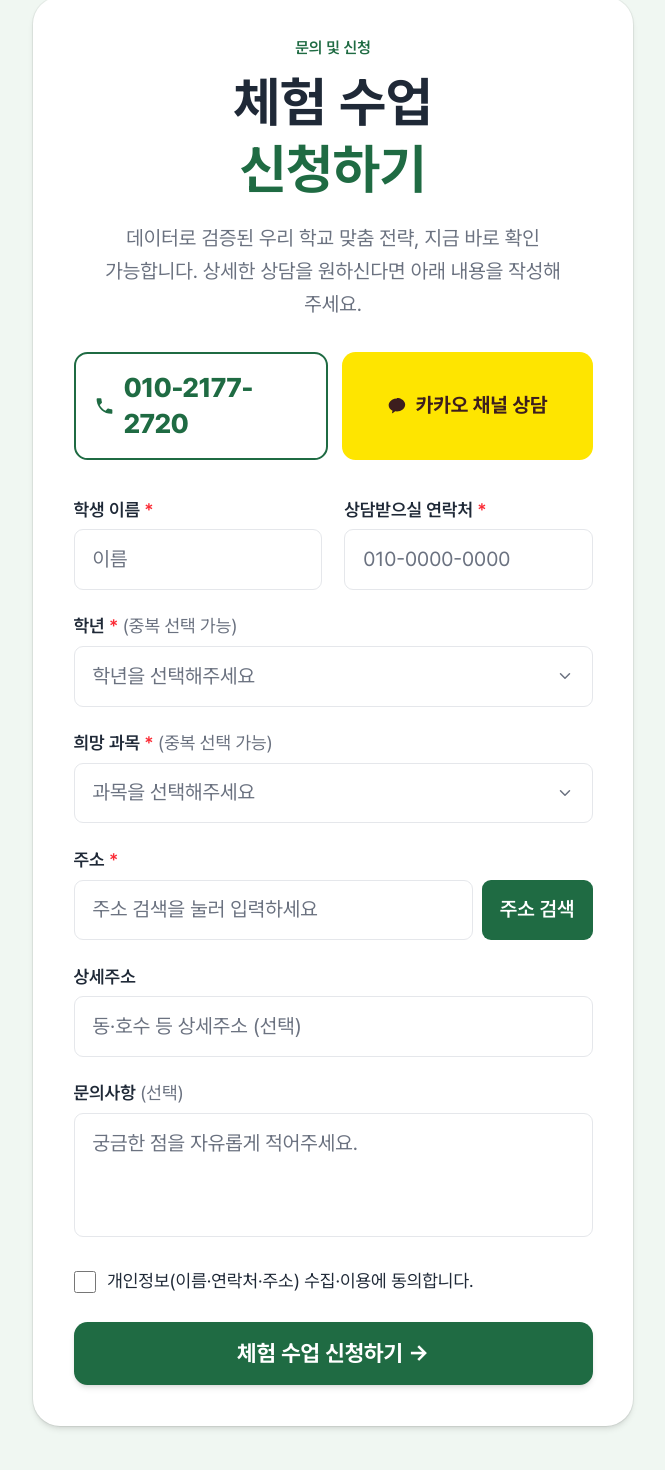
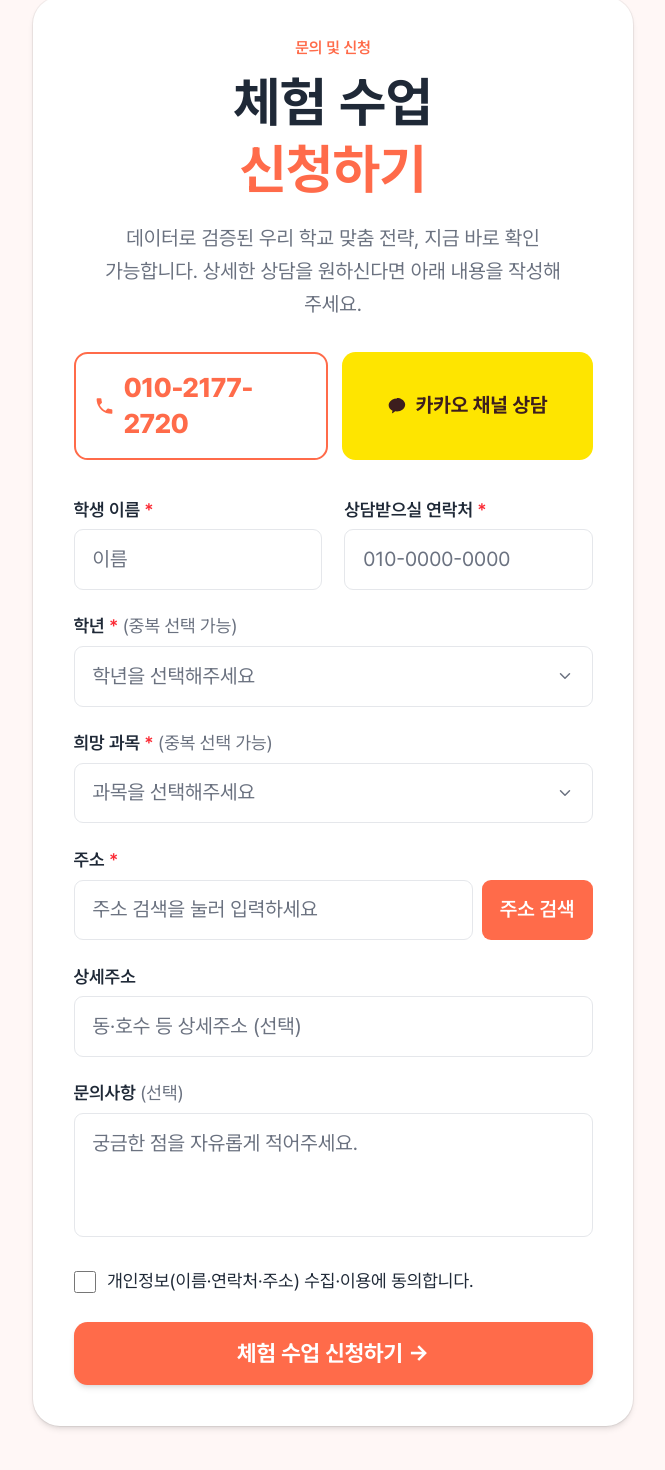
Before and after one commit to ghlfyd12/GwaePick, a Next.js app: page / in a window 1280 px wide. Shown: the part 7473-8943 px from the top of the page, without its empty margins (307-972 px from the left). Built offline with nearby package versions, Linux system fonts and the light colour scheme.

Commit message:
체험수업신청 폼 색상변경

```diff
--- a/src/components/ConsultForm.tsx
+++ b/src/components/ConsultForm.tsx
@@ -12,16 +12,13 @@ import { schoolLevels, subjects } from "@/data/categories";
  * 학년·과목은 다중 선택(categories.ts 재사용), 주소는 Daum 우편번호로 채운다.
  * 제출은 POST /api/consult → 성공 시 안심 메시지로 교체. (실제 리드 전송 백엔드는 다음 단계)
  *
- * 색 메모: 이 섹션만 레퍼런스의 녹색 계열을 사용한다(전역 브랜드 주황과 별개, 보라 미사용).
+ * 색 메모: 포인트색은 사이트 전역 브랜드 주황 토큰(accent / accent-dark)을 그대로 사용한다.
+ *   메인 "무료 상담 신청"·플로팅 버튼과 동일 색. 카카오 버튼만 카카오 옐로우 유지(브랜드색).
  */
 
 const CONSULT_PHONE = "010-2177-2720";
 // 실제 카카오 채널 주소가 정해지면 이 상수만 교체한다.
 const KAKAO_CHANNEL_URL = "https://pf.kakao.com/_여기에_채널주소";
-
-// 진녹색 팔레트(이 섹션 스코프). 전역 토큰엔 녹색이 없어 여기서만 사용.
-const GREEN = "#1F6B43";
-const GREEN_DARK = "#17532F";
 
 type FormState = {
   name: string;
@@ -128,8 +125,7 @@ export default function ConsultForm() {
     <section
       id="consult"
       aria-labelledby="consult-heading"
-      className="border-t border-line px-4 py-16 sm:px-6 sm:py-20"
-      style={{ backgroundColor: "#F0F7F2" }}
+      className="border-t border-line bg-accent/5 px-4 py-16 sm:px-6 sm:py-20"
     >
       {/* Daum 우편번호 스크립트 — 클라이언트 로드(키 불필요) */}
       <Script
@@ -144,16 +140,14 @@ export default function ConsultForm() {
           <>
             {/* 헤더 */}
             <div className="text-center">
-              <p className="text-sm font-semibold" style={{ color: GREEN }}>
-                문의 및 신청
-              </p>
+              <p className="text-sm font-semibold text-accent">문의 및 신청</p>
               <h2
                 id="consult-heading"
                 className="mt-2 text-4xl font-bold leading-tight text-ink md:text-5xl"
               >
                 체험 수업
                 <br />
-                <span style={{ color: GREEN }}>신청하기</span>
+                <span className="text-accent">신청하기</span>
               </h2>
               <p className="mx-auto mt-4 max-w-md text-base leading-relaxed text-muted md:text-lg">
                 데이터로 검증된 우리 학교 맞춤 전략, 지금 바로 확인 가능합니다.
@@ -165,8 +159,7 @@ export default function ConsultForm() {
             <div className="mt-7 flex flex-col gap-3 sm:flex-row">
               <a
                 href={`tel:${CONSULT_PHONE}`}
-                className="flex flex-1 items-center justify-center gap-2 rounded-xl border-2 bg-white px-4 py-3.5 transition-colors hover:bg-[#F0F7F2]"
-                style={{ borderColor: GREEN, color: GREEN }}
+                className="flex flex-1 items-center justify-center gap-2 rounded-xl border-2 border-accent bg-white px-4 py-3.5 text-accent transition-colors hover:bg-accent/5"
               >
                 <PhoneIcon />
                 <span className="text-xl font-extrabold tracking-tight md:text-2xl">
@@ -259,10 +252,7 @@ export default function ConsultForm() {
                     <button
                       type="button"
                       onClick={openPostcode}
-                      className="shrink-0 rounded-lg px-4 text-base font-semibold text-white transition-colors md:text-lg"
-                      style={{ backgroundColor: GREEN }}
-                      onMouseEnter={(e) => (e.currentTarget.style.backgroundColor = GREEN_DARK)}
-                      onMouseLeave={(e) => (e.currentTarget.style.backgroundColor = GREEN)}
+                      className="shrink-0 rounded-lg bg-accent px-4 text-base font-semibold text-white transition-colors hover:bg-accent-dark md:text-lg"
                     >
                       주소 검색
                     </button>
@@ -306,8 +296,7 @@ export default function ConsultForm() {
                     type="checkbox"
                     checked={form.agree}
                     onChange={(e) => set("agree", e.target.checked)}
-                    className="mt-1 h-5 w-5 shrink-0 rounded border-line"
-                    style={{ accentColor: GREEN }}
+                    className="mt-1 h-5 w-5 shrink-0 rounded border-line accent-accent"
                   />
                   <span className="text-sm leading-relaxed text-ink md:text-base">
                     개인정보(이름·연락처·주소) 수집·이용에 동의합니다.
@@ -320,13 +309,7 @@ export default function ConsultForm() {
               <button
                 type="submit"
                 disabled={status === "submitting"}
-                className="mt-1 inline-flex min-h-14 w-full items-center justify-center rounded-xl px-6 text-lg font-bold text-white shadow-md transition-colors disabled:opacity-60 md:text-xl"
-                style={{ backgroundColor: GREEN }}
-                onMouseEnter={(e) => {
-                  if (status !== "submitting")
-                    e.currentTarget.style.backgroundColor = GREEN_DARK;
-                }}
-                onMouseLeave={(e) => (e.currentTarget.style.backgroundColor = GREEN)}
+                className="mt-1 inline-flex min-h-14 w-full items-center justify-center rounded-xl bg-accent px-6 text-lg font-bold text-white shadow-md transition-colors hover:bg-accent-dark disabled:opacity-60 md:text-xl"
               >
                 {status === "submitting" ? "접수 중…" : "체험 수업 신청하기 →"}
               </button>
@@ -352,10 +335,7 @@ export default function ConsultForm() {
 function SuccessMessage({ phone }: { phone: string }) {
   return (
     <div className="py-6 text-center">
-      <div
-        className="mx-auto flex h-16 w-16 items-center justify-center rounded-full"
-        style={{ backgroundColor: "#E3F1E8", color: GREEN }}
-      >
+      <div className="mx-auto flex h-16 w-16 items-center justify-center rounded-full bg-accent/10 text-accent">
         <svg width="32" height="32" viewBox="0 0 24 24" fill="none" stroke="currentColor" strokeWidth="2.5" strokeLinecap="round" strokeLinejoin="round" aria-hidden>
           <polyline points="20 6 9 17 4 12" />
         </svg>
@@ -371,8 +351,7 @@ function SuccessMessage({ phone }: { phone: string }) {
       </p>
       <a
         href={`tel:${phone}`}
-        className="mt-6 inline-flex items-center justify-center gap-2 rounded-xl border-2 bg-white px-5 py-3 transition-colors hover:bg-[#F0F7F2]"
-        style={{ borderColor: GREEN, color: GREEN }}
+        className="mt-6 inline-flex items-center justify-center gap-2 rounded-xl border-2 border-accent bg-white px-5 py-3 text-accent transition-colors hover:bg-accent/5"
       >
         <PhoneIcon />
         <span className="text-base font-semibold md:text-lg">
@@ -459,8 +438,9 @@ function MultiSelect({
                   className="flex w-full items-center gap-2.5 rounded-md px-3 py-2.5 text-left text-base hover:bg-surface-alt md:text-lg"
                 >
                   <span
-                    className="flex h-5 w-5 shrink-0 items-center justify-center rounded border"
-                    style={on ? { backgroundColor: GREEN, borderColor: GREEN } : { borderColor: "#D1D5DB" }}
+                    className={`flex h-5 w-5 shrink-0 items-center justify-center rounded border ${
+                      on ? "border-accent bg-accent" : "border-[#D1D5DB]"
+                    }`}
                   >
                     {on && (
                       <svg width="13" height="13" viewBox="0 0 24 24" fill="none" stroke="white" strokeWidth="3" strokeLinecap="round" strokeLinejoin="round" aria-hidden>
@@ -518,7 +498,7 @@ const inputCls = (invalid: boolean) =>
   `min-h-12 w-full rounded-lg border bg-white px-4 py-3 text-base text-ink placeholder:text-muted focus:outline-none focus:ring-2 md:text-lg ${
     invalid
       ? "border-red-400 focus:ring-red-200"
-      : "border-line focus:ring-[#1F6B43]/30 focus:border-[#1F6B43]"
+      : "border-line focus:ring-accent/30 focus:border-accent"
   }`;
 
 /* ── 아이콘 ──────────────────────────────────────────────────────── */
```
